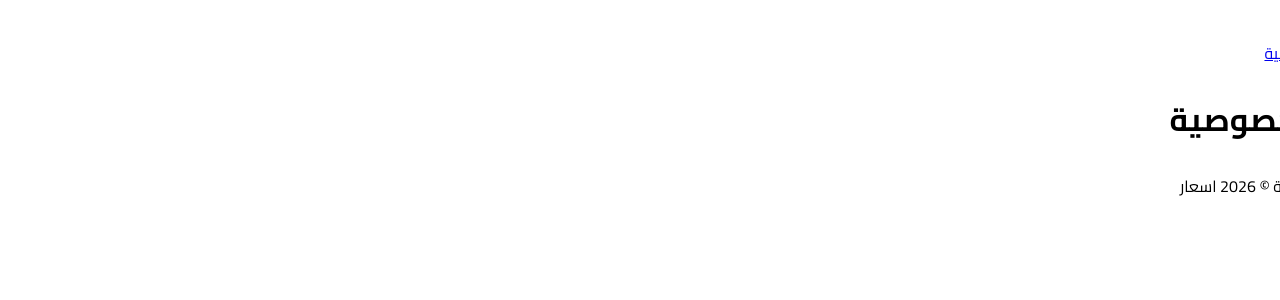
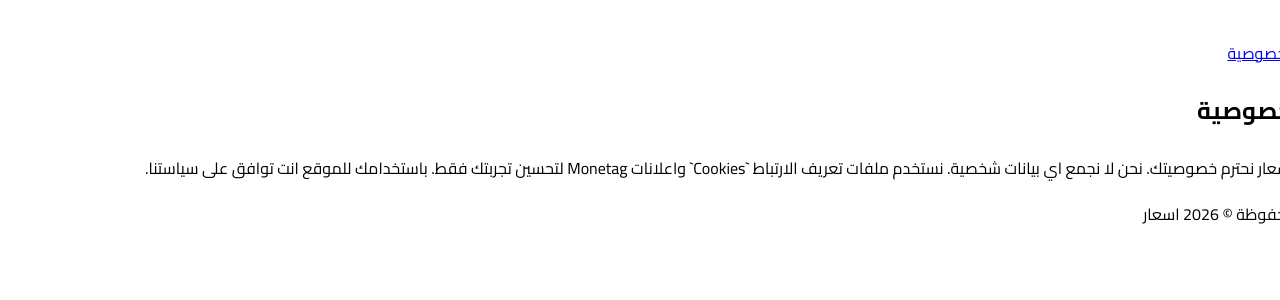
Before and after one commit to mustafa0960249426-web/as3ar-v2, a Next.js app: page /privacy in a window 1280 px wide. Shown: the top 300 px of the page. Built offline with nearby package versions, Linux system fonts and the light colour scheme.

Commit message:
Enhance Privacy page with detailed content

```diff
--- a/app/privacy/page.js
+++ b/app/privacy/page.js
@@ -1,3 +1,12 @@
-export default function Privacy() {
-  return <h1 className="text-center text-4xl mt-20">سياسة الخصوصية</h1>
-}
+    export default function Privacy() {
+      return (
+        <div>
+          <h2 className="text-4xl font-bold mb-4">سياسة الخصوصية</h2>
+          <p className="text-lg leading-8 text-white/80">
+            نحن في موقع اسعار نحترم خصوصيتك. نحن لا نجمع اي بيانات شخصية.
+            نستخدم ملفات تعريف الارتباط `Cookies` واعلانات Monetag لتحسين تجربتك فقط.
+            باستخدامك للموقع انت توافق على سياستنا.
+          </p>
+        </div>
+      );
+        }
```
